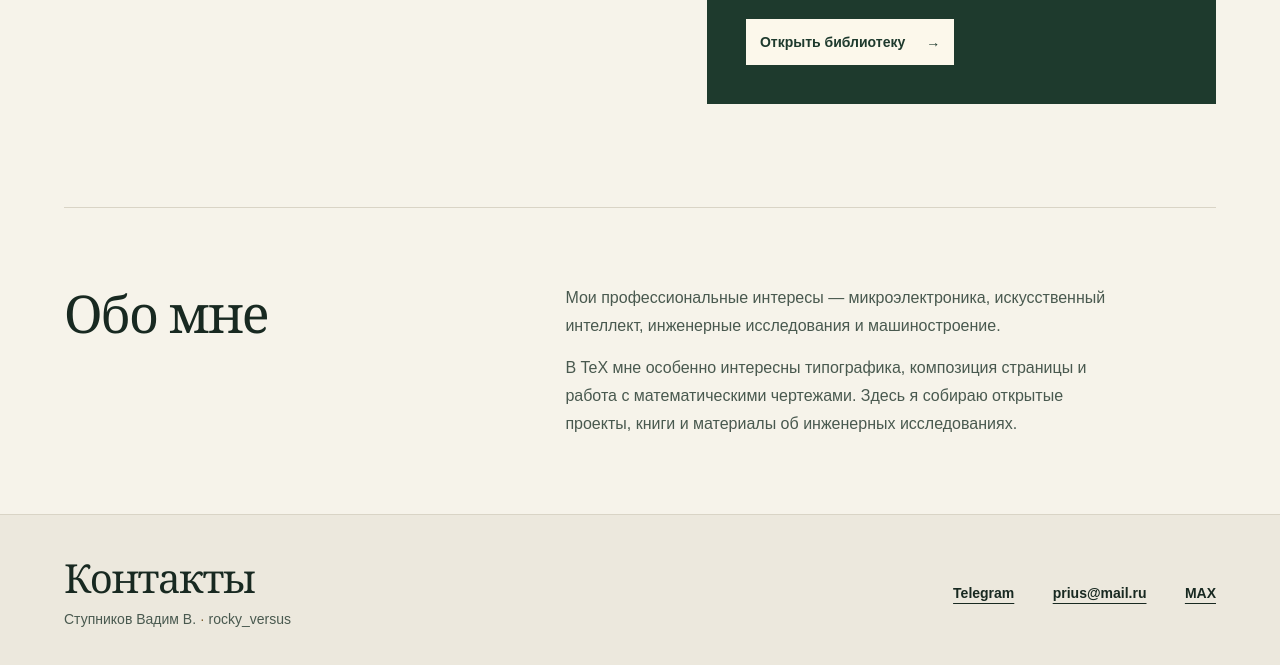
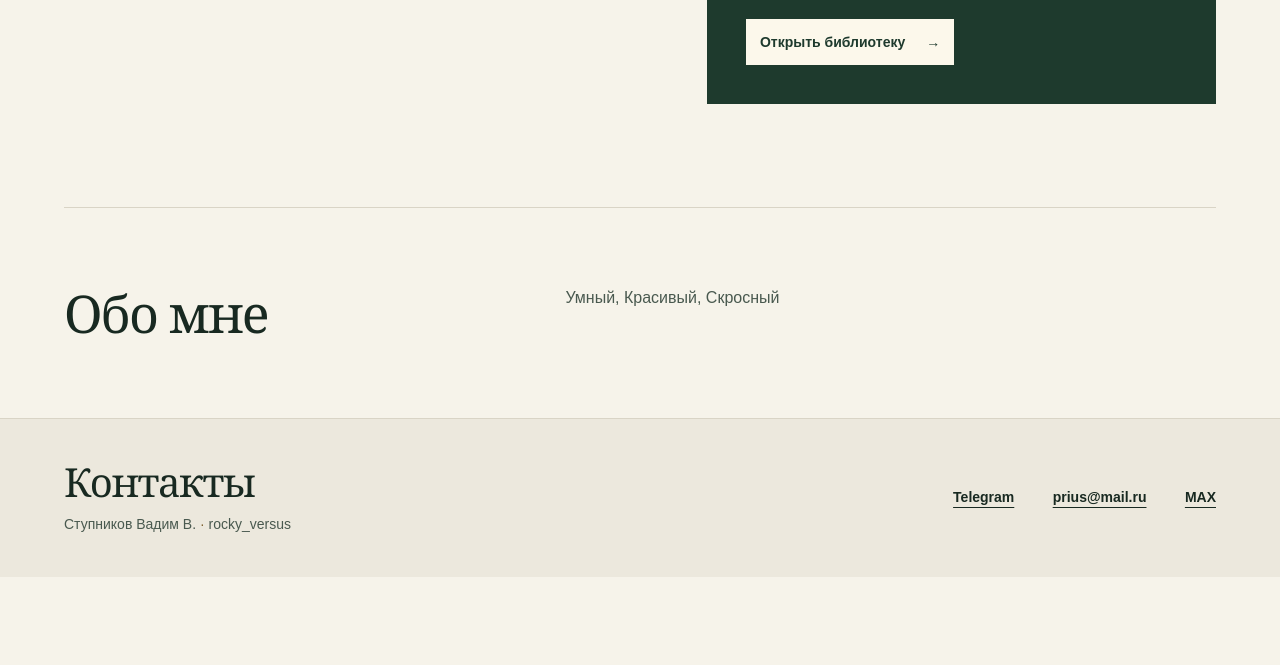
Before and after one commit to rockyversus/rockyversus.github.io, a plain HTML site: page index.html in a window 1280 px wide. Shown: the part 765-1430 px from the top of the page. After the commit the page ends 1342 px from the top, so only its background shows below. Drawn offline with Linux system fonts and the light colour scheme.

Commit message:
Сократить раздел «Обо мне»

```diff
--- a/index.html
+++ b/index.html
@@ -58,8 +58,7 @@
     <section id="about" class="about" aria-labelledby="about-title">
       <h2 id="about-title">Обо мне</h2>
       <div>
-        <p>Мои профессиональные интересы — микроэлектроника, искусственный интеллект, инженерные исследования и машиностроение.</p>
-        <p>В TeX мне особенно интересны типографика, композиция страницы и работа с математическими чертежами. Здесь я собираю открытые проекты, книги и материалы об инженерных исследованиях.</p>
+        <p>Умный, Красивый, Скросный</p>
       </div>
     </section>
   </main>
```
